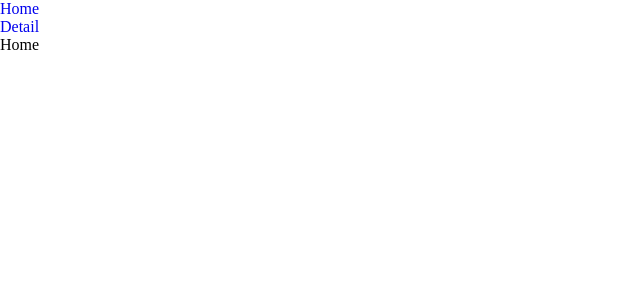
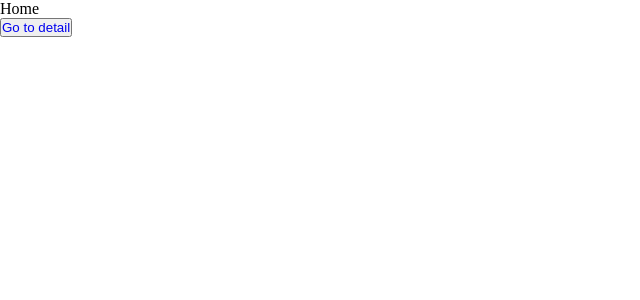
Before and after one commit to Daf98/NASA-Imagery, a React (Create React App) app: page / in a window 1280 px wide. Shown: the top 300 px of the page, without its empty margins (0-640 px from the left). Built offline with nearby package versions, Linux system fonts and the light colour scheme; the HTML template or start-up script is replaced by a standard one.

Commit message:
Fix routes

```diff
--- a/src/App.js
+++ b/src/App.js
@@ -1,7 +1,6 @@
 import React from 'react';
 import './App.css';
 import {BrowserRouter, Routes, Route} from 'react-router-dom';
-import Navbar from './components/Navbar';
 import Home from './components/Home';
 import Detail from './components/Detail';
 
@@ -9,9 +8,8 @@ import Detail from './components/Detail';
 function App() {
   return (
     <BrowserRouter>
-    <Navbar />
     <Routes>
-      <Route path="/" element={<Home />} />
+      <Route path="/" element={<Home />}/>
       <Route path="/detail" element={<Detail />}/>
     </Routes>
     </BrowserRouter>
--- a/src/components/Detail.js
+++ b/src/components/Detail.js
@@ -1,8 +1,12 @@
-import React from 'react'
+import React from 'react';
+import Navbar from './Navbar';
 
 const Detail = () => {
   return (
+    <>
+    <Navbar />
     <div>Detail</div>
+    </>
   )
 }
 
--- a/src/components/Home.js
+++ b/src/components/Home.js
@@ -1,9 +1,13 @@
-import React from 'react'
-
+import React from 'react';
+import { NavLink } from 'react-router-dom';
 const Home = () => {
   return (
+    <>
     <div>Home</div>
+    <button><NavLink to="/detail">Go to detail</NavLink></button>
+    </>
   )
+
 }
 
 export default Home
--- a/src/components/Navbar.js
+++ b/src/components/Navbar.js
@@ -4,10 +4,7 @@ import { NavLink } from 'react-router-dom';
 const Navbar = () => {
   return (
     <>
-    <ul>
-        <li><NavLink to="/">Home</NavLink></li>
-        <li><NavLink to="/detail">Detail</NavLink></li>
-    </ul>
+        <button type="button"><NavLink to="/">Back</NavLink></button>
     </>
   )
 }
```
